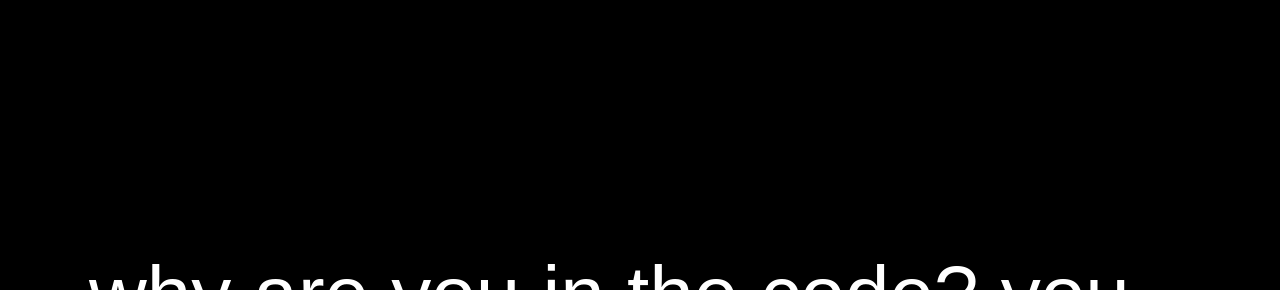
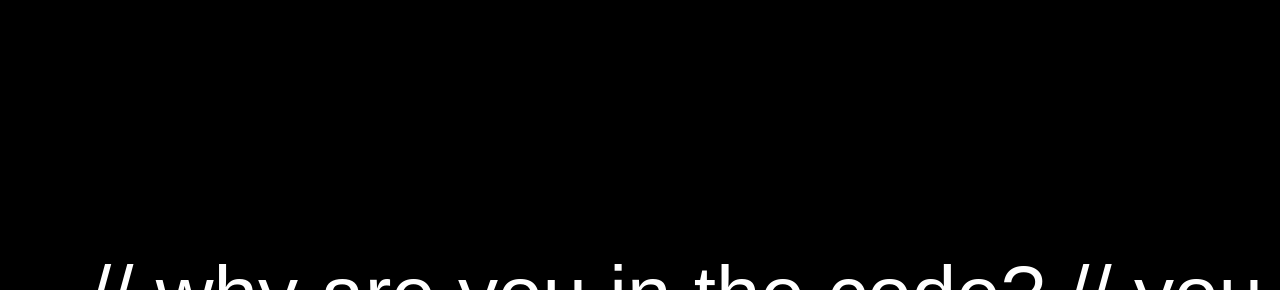
Before and after one commit to A13x-Space/Codes..Find-All-Codes, a plain HTML site: page n0.html in a window 1280 px wide. Shown: the part 59-349 px from the top of the page. Drawn offline with Linux system fonts and the light colour scheme.

Commit message:
Update n0.html

```diff
--- a/n0.html
+++ b/n0.html
@@ -22,5 +22,5 @@
     <div>no</div>
 </body>
 </html>
-why are you in the code?
-you cant be here
+// why are you in the code?
+// you cant be here
```
